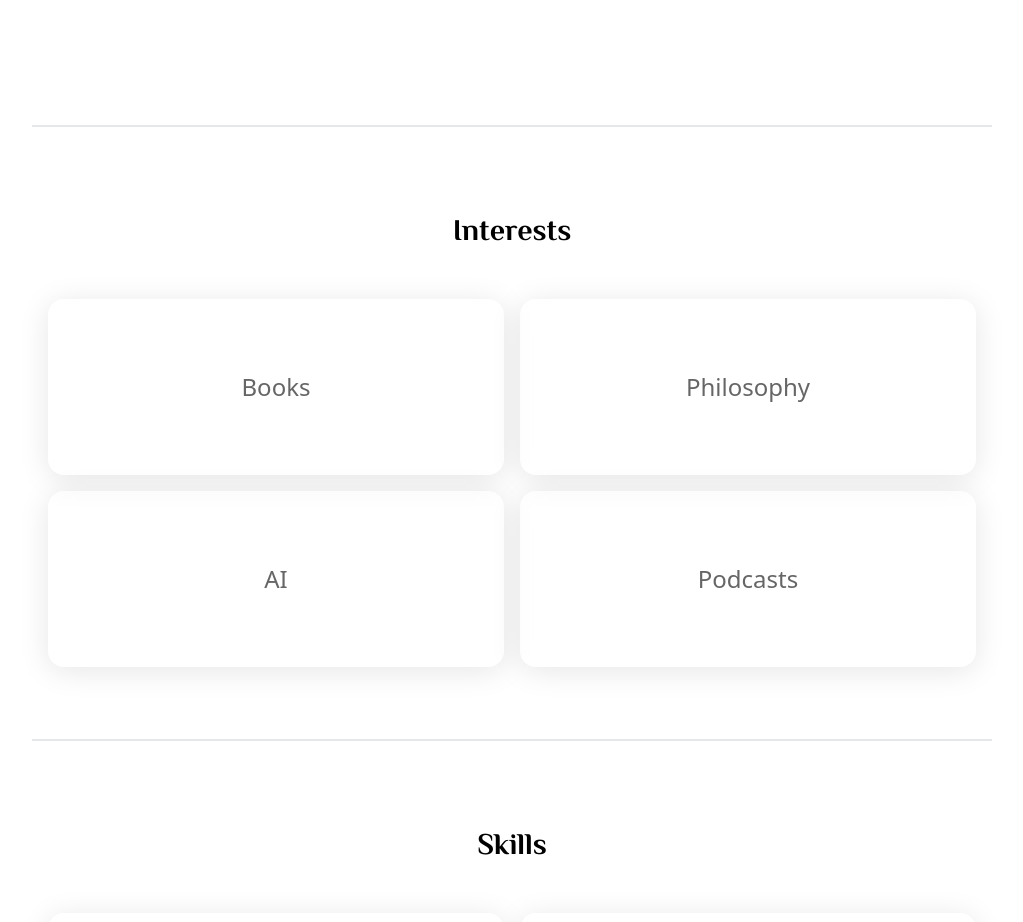
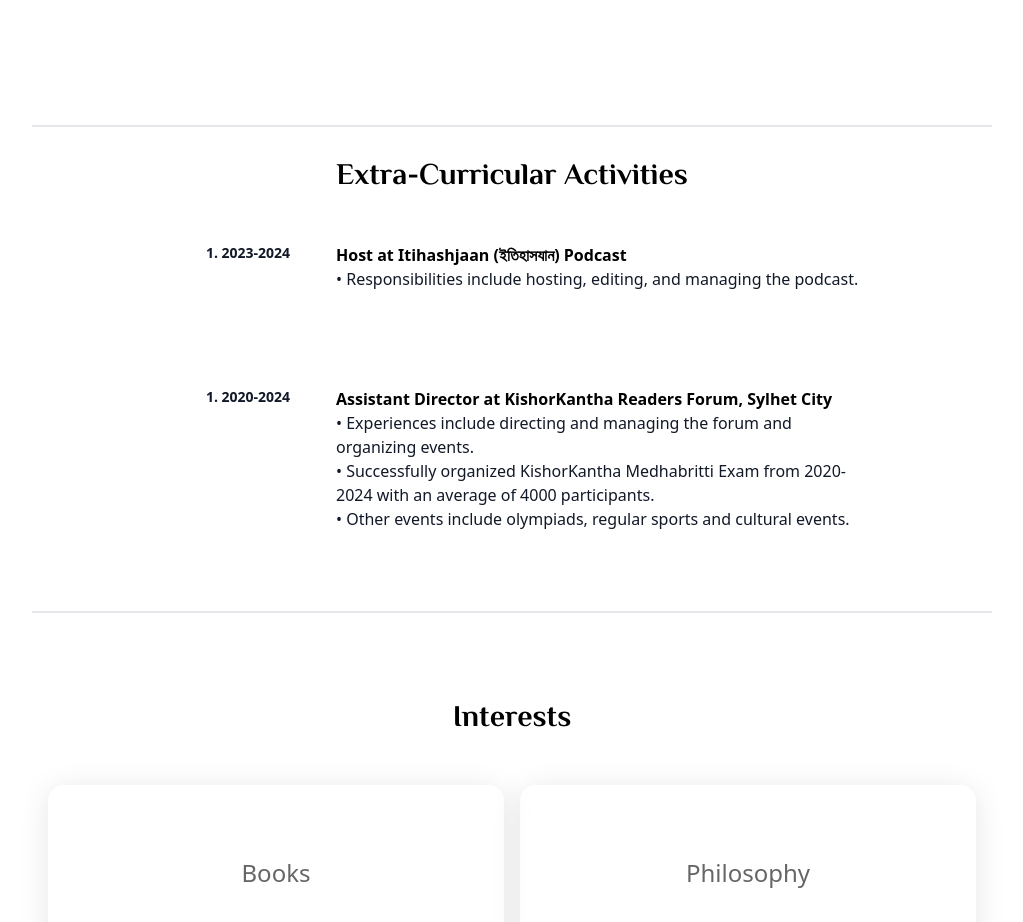
Before and after one commit to Mufassir-Chowdhury/mufassir-chowdhury, a SvelteKit app: page / in a window 1280 px wide. Shown: the part 2440-3362 px from the top of the page, without its empty margins (128-1151 px from the left). Built offline with nearby package versions, Linux system fonts and the light colour scheme; a web font is replaced by a local one.

Commit message:
added extra-curricular activities

```diff
--- a/src/routes/+page.svelte
+++ b/src/routes/+page.svelte
@@ -29,12 +29,12 @@
 <body class="h-full m-0 bg-[#F9EFDF]">
 
     <div id="blob" class="hidden md:block"></div>
-    <div id="blur" class="hidden md:block"></div>
+    <div id="blur"></div>
     <!-- <div id="background"></div> -->
 
     <main class="w-full h-full my-32 z-10 absolute">
         <div class="fixed w-full z-20 top-0 lg:p-12 py-8 text-center text-black backdrop-blur-lg">
-            <h1 class="sm:text-3xl text-lg font-bold font-elmessiri ">
+            <h1 class="sm:text-3xl text-2xl font-bold font-elmessiri ">
                 Mufassir Ahmad Chowdhury
             </h1>
 
@@ -87,6 +87,50 @@
                 </div>
                 <div class="py-14"><WhiteProjects /></div>
                 <div class="py-14"><Stack /></div>
+
+
+                <!-- Research -->
+
+
+
+                <div class="mb-8">
+                    <h2 class="text-3xl font-bold font-elmessiri my-8">
+                        Extra-Curricular Activities
+                    </h2>
+                    <div class="text-left lg:px-28 flex flex-col " >
+                        <a href=" https://www.youtube.com/@Itihashjaan ">
+                            <div class="grid grid-cols-4 mb-4 lg:p-4 card lg:h-32">
+                                <div class="text-center font-semibold text-sm text-gray-900">
+                                    1. 2023-2024
+                                </div>
+                                <div class="col-span-3">
+                                    <div class="font-semibold">
+                                        Host at Itihashjaan (ইতিহাসযান) Podcast
+                                    </div>
+                                    <div class="text-gray-900">
+                                        • Responsibilities include hosting, editing, and managing the podcast.
+                                    </div>
+                                </div>
+                            </div>
+                        </a>
+                        <div class="grid grid-cols-4 mb-4 lg:p-4 card lg:h-48">
+                            <div class="text-center font-semibold text-sm text-gray-900">
+                                1. 2020-2024
+                            </div>
+                            <div class="col-span-3">
+                                <div class="font-semibold">
+                                    Assistant Director at KishorKantha Readers Forum, Sylhet City
+                                </div>
+                                <div class="text-gray-900">
+                                    • Experiences include directing and managing the forum and organizing events. <br/>
+                                    • Successfully organized KishorKantha Medhabritti Exam from 2020-2024 with an average of 4000 participants. <br/>
+                                    • Other events include olympiads, regular sports and cultural events.
+                                </div>
+                            </div>
+                        </div>
+
+                    </div>
+                </div>
                 <div class="py-14"><WhiteInterests /></div>
                 <div class="py-14"><WhiteSkills /></div>
             </div>
```
